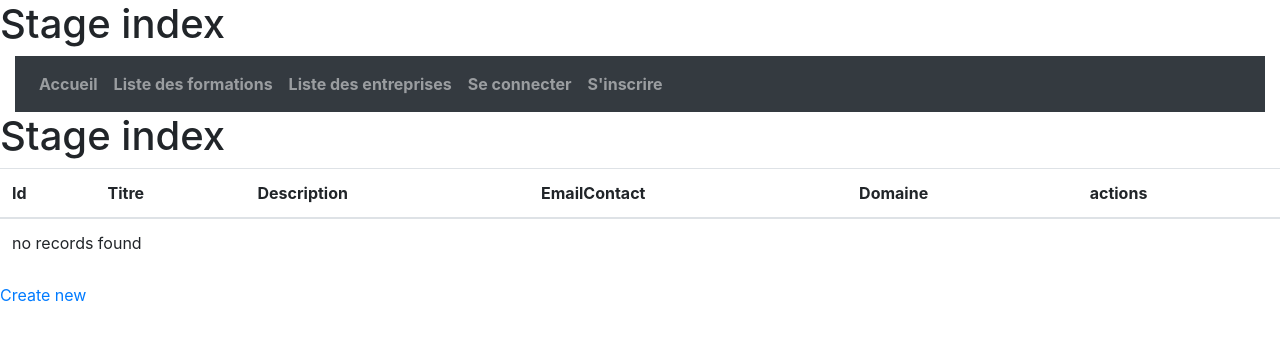
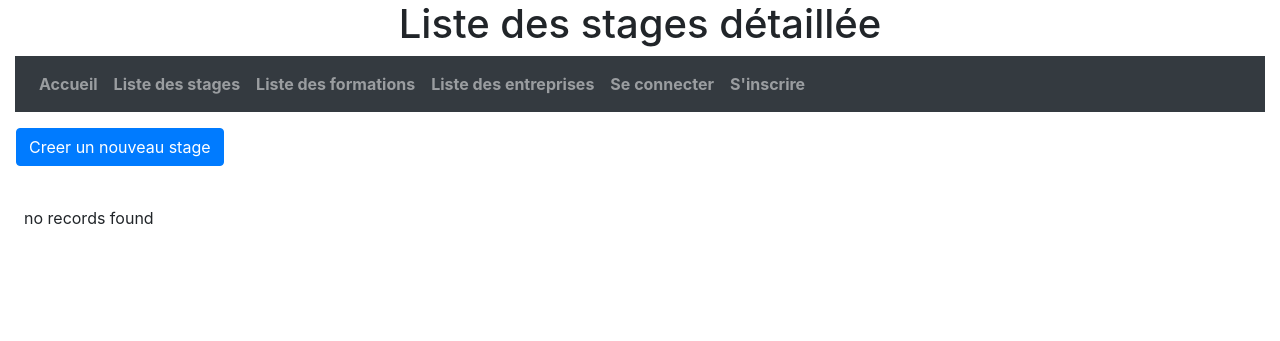
Before and after one commit to llecourt/ProStages, a Symfony app: template templates/stage/index.html.twig in a window 1280 px wide. Shown: the top 341 px of the page. Run offline with Twig, Linux system fonts and the light colour scheme; the template is opened without the code that fills it, so the values that code supplies are empty; some libraries are stand-ins or nearby versions.

```diff
--- a/src/Entity/Entreprise.php
+++ b/src/Entity/Entreprise.php
@@ -143,4 +143,9 @@ class Entreprise
 
         return $this;
     }
+
+    public function __toString()
+    {
+      return (string) $this->getNom();
+    }
 }
--- a/src/Entity/Formation.php
+++ b/src/Entity/Formation.php
@@ -77,4 +77,8 @@ class Formation
 
         return $this;
     }
+    public function __toString()
+    {
+      return (string) $this->getNom();
+    }
 }
--- a/templates/base.html.twig
+++ b/templates/base.html.twig
@@ -24,6 +24,9 @@
     <ul class="navbar-nav mr-auto">
     <li class="nav-item">
         <a class="nav-link" href="/"><strong>Accueil</strong><span class="sr-only">(current)</span></a>
+    </li>
+    <li class="nav-item">
+        <a class="nav-link" href="/stage"><strong>Liste des stages</strong></a>
     </li>
     <li class="nav-item">
         <a class="nav-link" href="/formations"><strong>Liste des formations</strong></a>
--- a/templates/stage/_delete_form.html.twig
+++ b/templates/stage/_delete_form.html.twig
@@ -1,5 +1,5 @@
-<form method="post" action="{{ path('stage_delete', {'id': stage.id}) }}" onsubmit="return confirm('Are you sure you want to delete this item?');">
+<form method="post" action="{{ path('stage_delete', {'id': stage.id}) }}" onsubmit="return confirm('Voulez vous vraiment supprimer ce stage ? Cette action est irréversible');">
     <input type="hidden" name="_method" value="DELETE">
     <input type="hidden" name="_token" value="{{ csrf_token('delete' ~ stage.id) }}">
-    <button class="btn">Delete</button>
+    <button class="btn btn-primary">Supprimer</button>
 </form>
--- a/templates/stage/_form.html.twig
+++ b/templates/stage/_form.html.twig
@@ -1,4 +1,4 @@
 {{ form_start(form) }}
     {{ form_widget(form) }}
-    <button class="btn">{{ button_label|default('Save') }}</button>
+    <button class="btn btn-primary">{{ button_label|default('Enregistrer') }}</button>
 {{ form_end(form) }}
--- a/templates/stage/index.html.twig
+++ b/templates/stage/index.html.twig
@@ -1,44 +1,31 @@
 {% extends 'base.html.twig' %}
 
-{% block title %}Stage index{% endblock %}
+{% block title %}Liste des stages détaillée{% endblock %}
 
 {% block titresPage %}
-<h1>Stage index</h1>
+<h1><center>Liste des stages détaillée</center></h1>
 {% endblock %}
 {% block contenu %}
-    <h1>Stage index</h1>
-
-    <table class="table">
-        <thead>
-            <tr>
-                <th>Id</th>
-                <th>Titre</th>
-                <th>Description</th>
-                <th>EmailContact</th>
-                <th>Domaine</th>
-                <th>actions</th>
-            </tr>
-        </thead>
-        <tbody>
-        {% for stage in stages %}
-            <tr>
-                <td>{{ stage.id }}</td>
-                <td>{{ stage.titre }}</td>
-                <td>{{ stage.description }}</td>
-                <td>{{ stage.emailContact }}</td>
-                <td>{{ stage.domaine }}</td>
-                <td>
-                    <a href="{{ path('stage_show', {'id': stage.id}) }}">show</a>
-                    <a href="{{ path('stage_edit', {'id': stage.id}) }}">edit</a>
-                </td>
-            </tr>
-        {% else %}
-            <tr>
-                <td colspan="6">no records found</td>
-            </tr>
-        {% endfor %}
-        </tbody>
-    </table>
-
-    <a href="{{ path('stage_new') }}">Create new</a>
+<div class="p-3">
+<a href="/new"><input type="button" class="btn btn-primary" value="Creer un nouveau stage"></a>
+</div>
+<div class="p-4">
+<div class="card-columns">
+{% for stage in stages %}
+<div class="card">
+  <div class="card-body">
+    <img class="card-img-top" src="https://lh3.googleusercontent.com/proxy/fKn_dhB_lhNy70RaQCUNm8ZR1RbdScOyKECSxb9h-6CdEXx0OKNeM-kmQi6fT1wEG5T6IojhNKjW39Om-iJzX1klge1VoslZ2-jJ0uhNgQssWezdoZmFyjCId3eXmNlnGxhOqnN3TaTZK60">
+    <h5 class="card-title">{{stage.titre}} - {{stage.entreprise.nom}}</h5>
+    <p class="card-text">{{stage.description}}</p>
+    <center>
+    <a href="{{stage.id}}" class="btn btn-primary">Consulter le stage</a>
+    <a href="{{stage.id}}/edit" class="btn btn-primary">Modifier le stage</a>
+    </center>
+  </div>
+</div>
+{% else %}
+no records found
+{% endfor %}
+</div>
+</div>
 {% endblock %}
```
Also changed, not shown: src/Controller/ProStagesController.php (+1 -29 lines), templates/pro_stages/index.html.twig (+27 -12 lines), templates/stage/edit.html.twig (+11 -8 lines), templates/stage/new.html.twig (+10 -7 lines), templates/stage/show.html.twig (+50 -33 lines).
